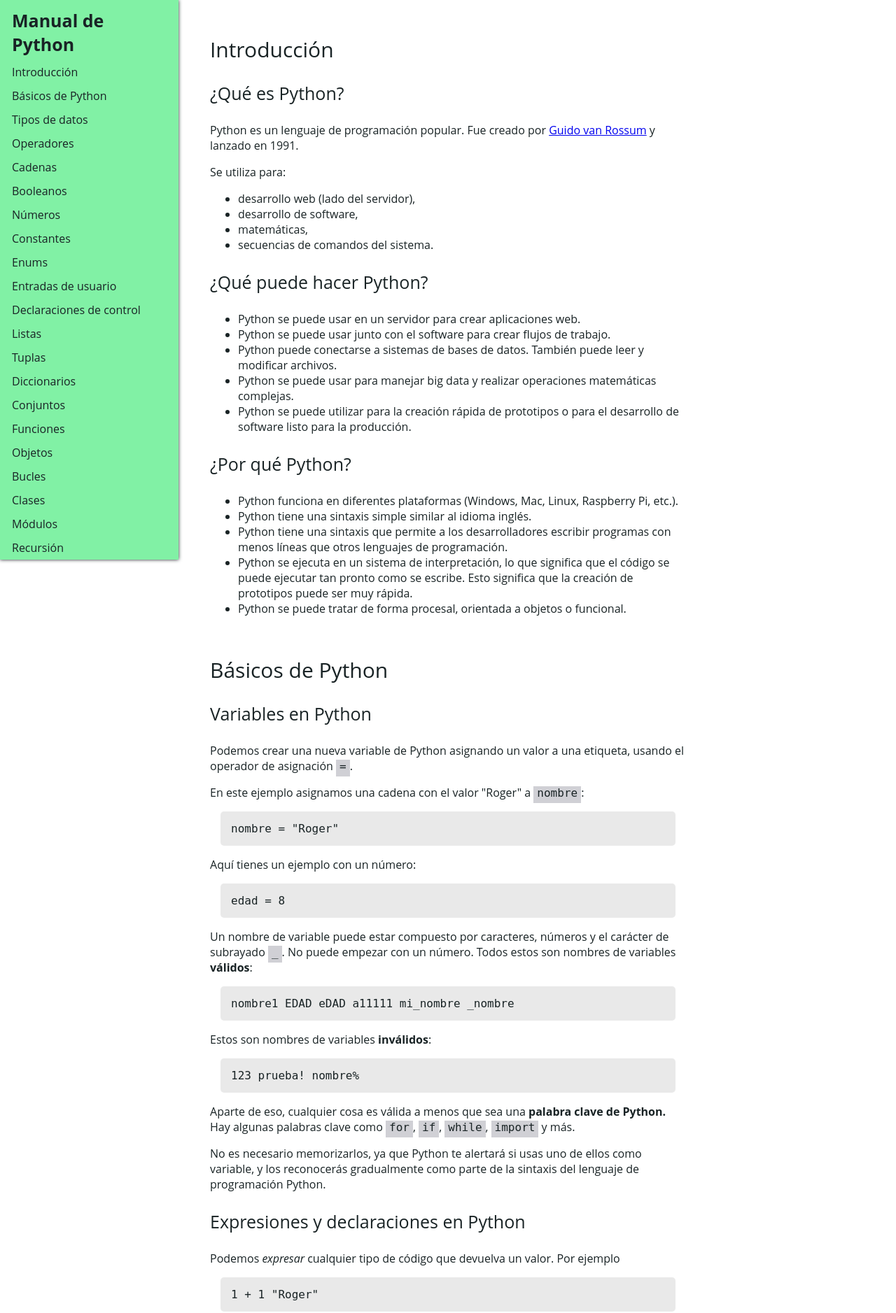
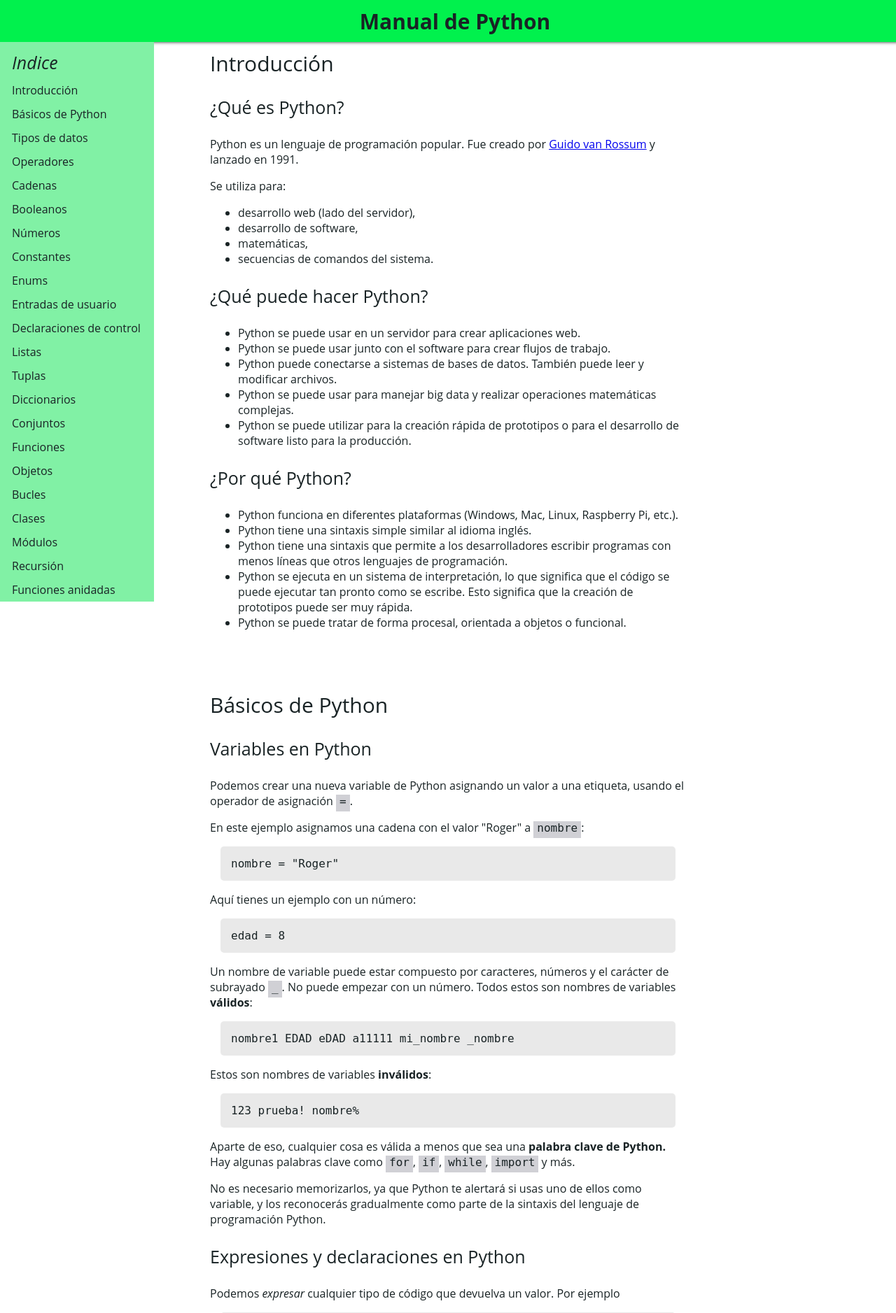
Before and after one commit to lucaspedrocca/workspace, a PHP site: page /ManualDePython.html in a window 1280 px wide. Shown: the top 1877 px of the page at 70% size. Run offline with PHP 8.4, Linux system fonts and the light colour scheme.

Commit message:
top bar terminada

```diff
--- a/Proyectos/Manual/ManualDePython.css
+++ b/Proyectos/Manual/ManualDePython.css
@@ -27,18 +27,31 @@
   overflow:hidden;
 
 }
+#top-bar{
+  position: fixed;
+  width: 100%;
+  height: 50px;
+  background-color: #01f14d;
+  text-align: center;
+  box-shadow: 0 0 5px  #192325;
+  color: #192325;
+  text-decoration: none;
+  font-size: 30px;
+  padding: 10px 10px 0 10px;
+
+
+
+}
 
 #navbar{
   position:fixed;
   height: 100%;
+  top: 60px;
   width:100%;
   min-width: 170px;
-  max-width: 255px;
+  max-width: 220px;
   background-color: #81f1a5;
   overflow: auto;
-  box-shadow: 0 0 5px  #192325;
-
-
 }
 
 code{
@@ -46,10 +59,6 @@
   padding: 0 5px 5px;
   font-size: 16px;
 
-}
-
-.main-section{
-  padding-bottom: 40px;
 }
 
 .nav-link {
@@ -65,20 +74,25 @@
   background-color: #192325;
 }
 
-#title{
+#title a{
   display: block;
   padding: 12px 17px 0 17px;
   font-size: 25px;
+  text-decoration: none;
+  color: #192325;
 }
+
+
 
 #main-doc{
   margin-left: 255px;
-
-  padding: 50px 300px 100px 45px;
+  padding: 0px 300px 100px 45px;
 }
 
 #main-doc header{
   font-size: 30px;
+  padding-top: 70px;
+
 }
 
 .subtitle{
--- a/Proyectos/Manual/ManualDePython.html
+++ b/Proyectos/Manual/ManualDePython.html
@@ -7,8 +7,9 @@
   </head>
 
   <body>
+      <section><a id="top-bar" href=""><strong>Manual de Python</strong></a></section>
       <nav id="navbar">
-        <header id="title"><strong>Manual de Python</strong></header>
+        <header id="title"><i><a href="">Indice</a></i></header>
         <ul>
             <li><a class="nav-link" href="#Introducción">Introducción</a></li>
 
```
